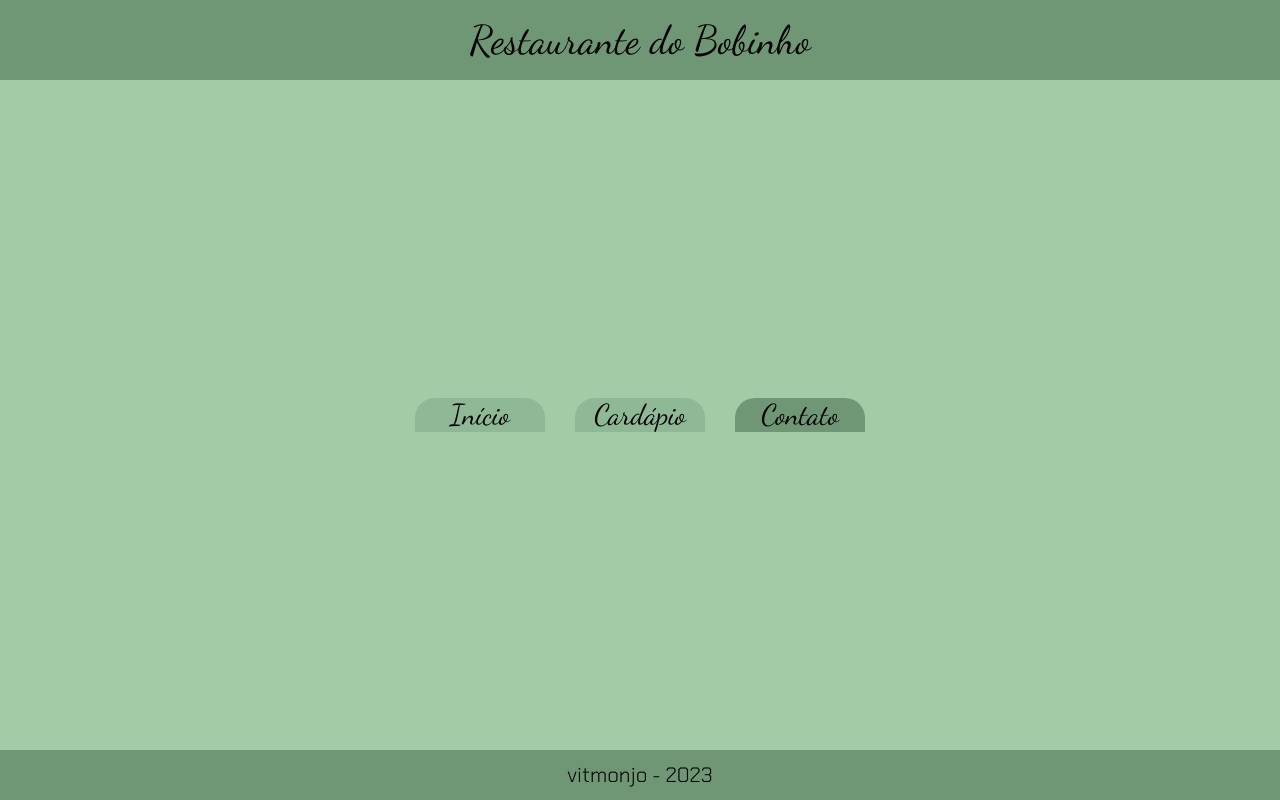
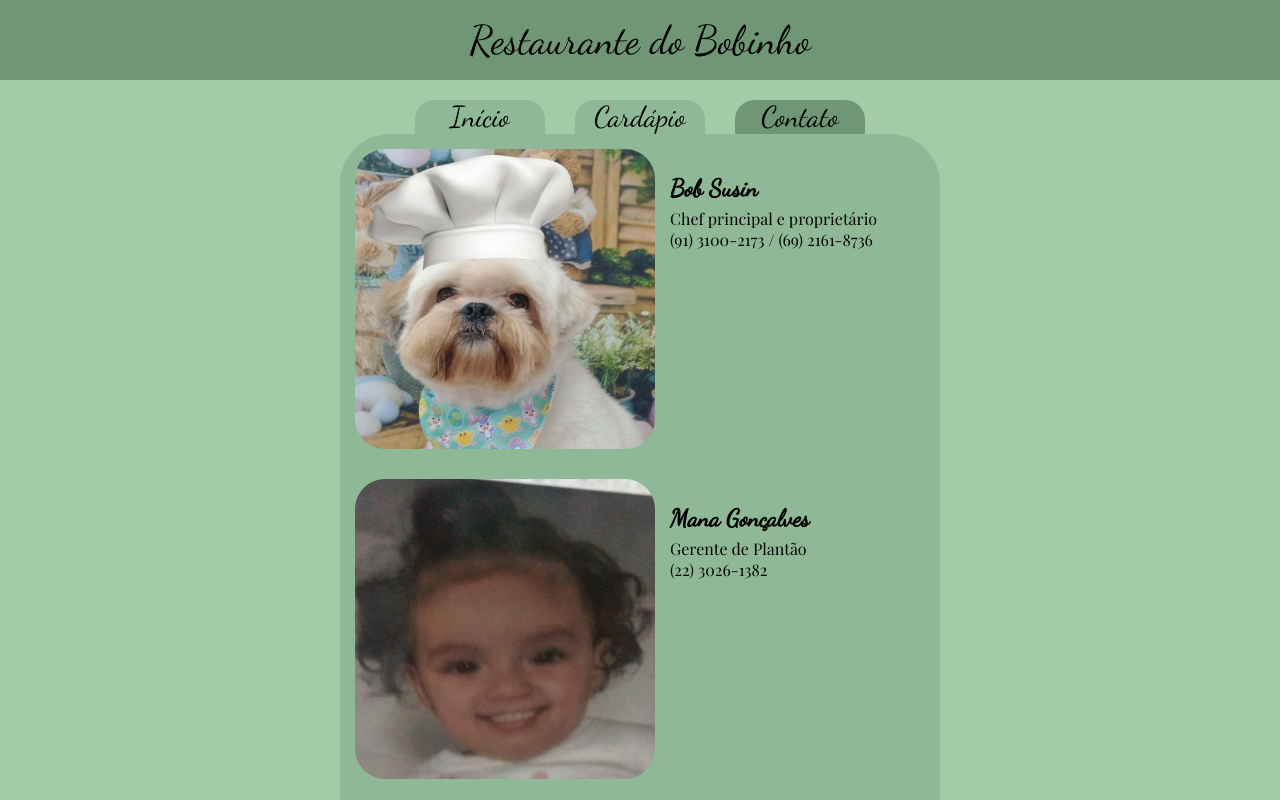
Before and after one commit to vitmonjo/restaurant-page, a website built with webpack: page dist/index.html in a window 1280 px wide. Both pictures are taken after a click on the item "Contato". Shown: the top 800 px of the page. Built offline with nearby package versions, Linux system fonts and the light colour scheme.

Commit message:
final changes

```diff
--- a/src/contact.js
+++ b/src/contact.js
@@ -22,10 +22,13 @@ export default function () {
   const firstPhone = document.createElement('div');
   const imgBob = new Image();
 
+  firstContact.classList.add('contact-card');
   firstName.textContent = 'Bob Susin';
   firstPosition.textContent = 'Chef principal e proprietário';
   firstPhone.textContent = '(91) 3100-2173 / (69) 2161-8736';
   imgBob.src = Bob;
+  firstInfo.append(firstName, firstPosition, firstPhone);
+  firstContact.append(imgBob, firstInfo);
 
   const secondContact = document.createElement('div');
   const secondInfo = document.createElement('div');
@@ -34,10 +37,13 @@ export default function () {
   const secondPhone = document.createElement('div');
   const imgMana = new Image();
 
+  secondContact.classList.add('contact-card');
   secondName.textContent = 'Mana Gonçalves';
-  secondName.textContent = 'Gerente de Plantão';
+  secondPosition.textContent = 'Gerente de Plantão';
   secondPhone.textContent = '(22) 3026-1382';
   imgMana.src = Mana;
+  secondInfo.append(secondName, secondPosition, secondPhone);
+  secondContact.append(imgMana, secondInfo);
 
   const thirdContact = document.createElement('div');
   const thirdInfo = document.createElement('div');
@@ -46,8 +52,13 @@ export default function () {
   const thirdPhone = document.createElement('div');
   const imgEntregador = new Image();
 
+  thirdContact.classList.add('contact-card');
   thirdName.textContent = 'Claudinho';
+  thirdPosition.textContent = 'Entregador e quebra galho';
+  thirdPhone.textContent = '(68) 3476-1704 / (79) 2255-4656';
   imgEntregador.src = Entregador;
+  thirdInfo.append(thirdName, thirdPosition, thirdPhone);
+  thirdContact.append(imgEntregador, thirdInfo);
 
   const fourthContact = document.createElement('div');
   const fourthInfo = document.createElement('div');
@@ -56,6 +67,13 @@ export default function () {
   const fourthPhone = document.createElement('div');
   const imgSuporte = new Image();
 
+  fourthContact.classList.add('contact-card');
   fourthName.textContent = 'Marcos';
+  fourthPosition.textContent = 'Suporte de TI';
+  fourthPhone.textContent = 'dogao_do_ti@hotmail.com';
   imgSuporte.src = Suporte;
+  fourthInfo.append(fourthName, fourthPosition, fourthPhone);
+  fourthContact.append(imgSuporte, fourthInfo);
+
+  content.append(firstContact, secondContact, thirdContact, fourthContact);
 }
--- a/src/home.js
+++ b/src/home.js
@@ -30,7 +30,7 @@ export default function () {
     'Bob Susin, ou Bobinho (apelido dado por seu avô) começou pequeno, suas primeiras vendas foram realizadas no boca a boca, realizava entregas de porta em porta, no entanto sua vida mudou após ter começado a vender pratos típicos da ilha na praia, para turistas do mundo inteiro. Com um novo rendimento estabelecido, Bob decide então investir no seu próprio restaurante, buscando centralizar a clientela que já o conhecia e tinha apreço pelo seu produto.';
   structure.textContent = 'Espaço';
   structureText.textContent =
-    'O Restaurante conta com 200m² e 20 mesas com capacidade para até 4 pessoas. Está localizado na área nobre do bairro Ingleses e mantém um padrão alto de qualidade em todas as suas etapas.';
+    'O Restaurante conta com 200m² e 20 mesas com capacidade para até 4 pessoas. Está localizado em área nobre do bairro Ingleses e mantém um padrão alto de qualidade em todas as suas etapas.';
   bobinho.src = Bob;
   bobinho.classList.add('bob-chef');
 
--- a/src/style.css
+++ b/src/style.css
@@ -91,11 +91,13 @@ div {
   text-align: justify;
 }
 
-.recipe-card {
+.recipe-card,
+.contact-card {
   display: grid;
   grid-template-columns: 1fr 1fr;
 }
 
-.recipe-info {
+.recipe-info,
+.contact-card > div {
   padding: 15px;
 }
```
Also changed, not shown: dist/main.js.
